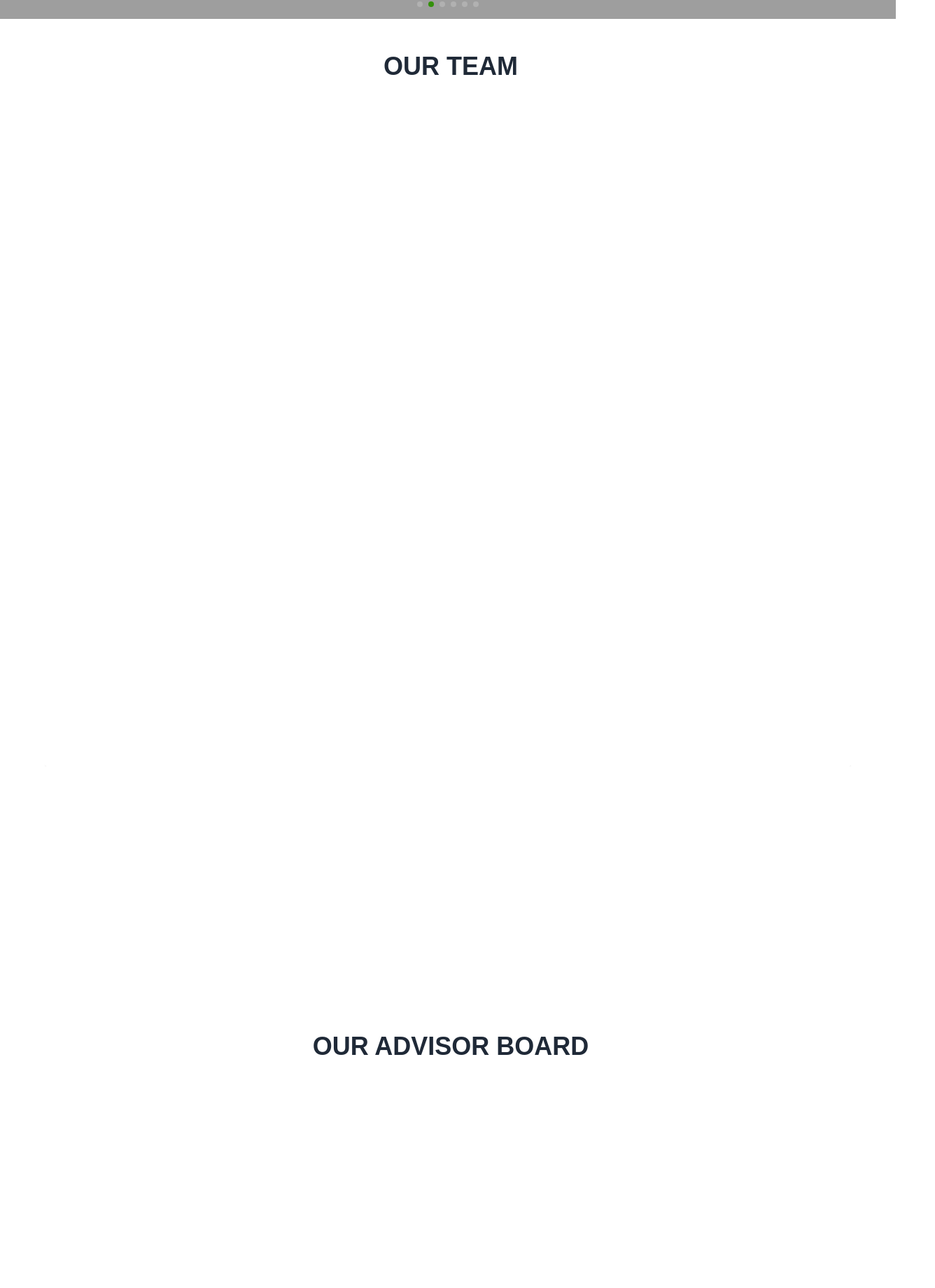
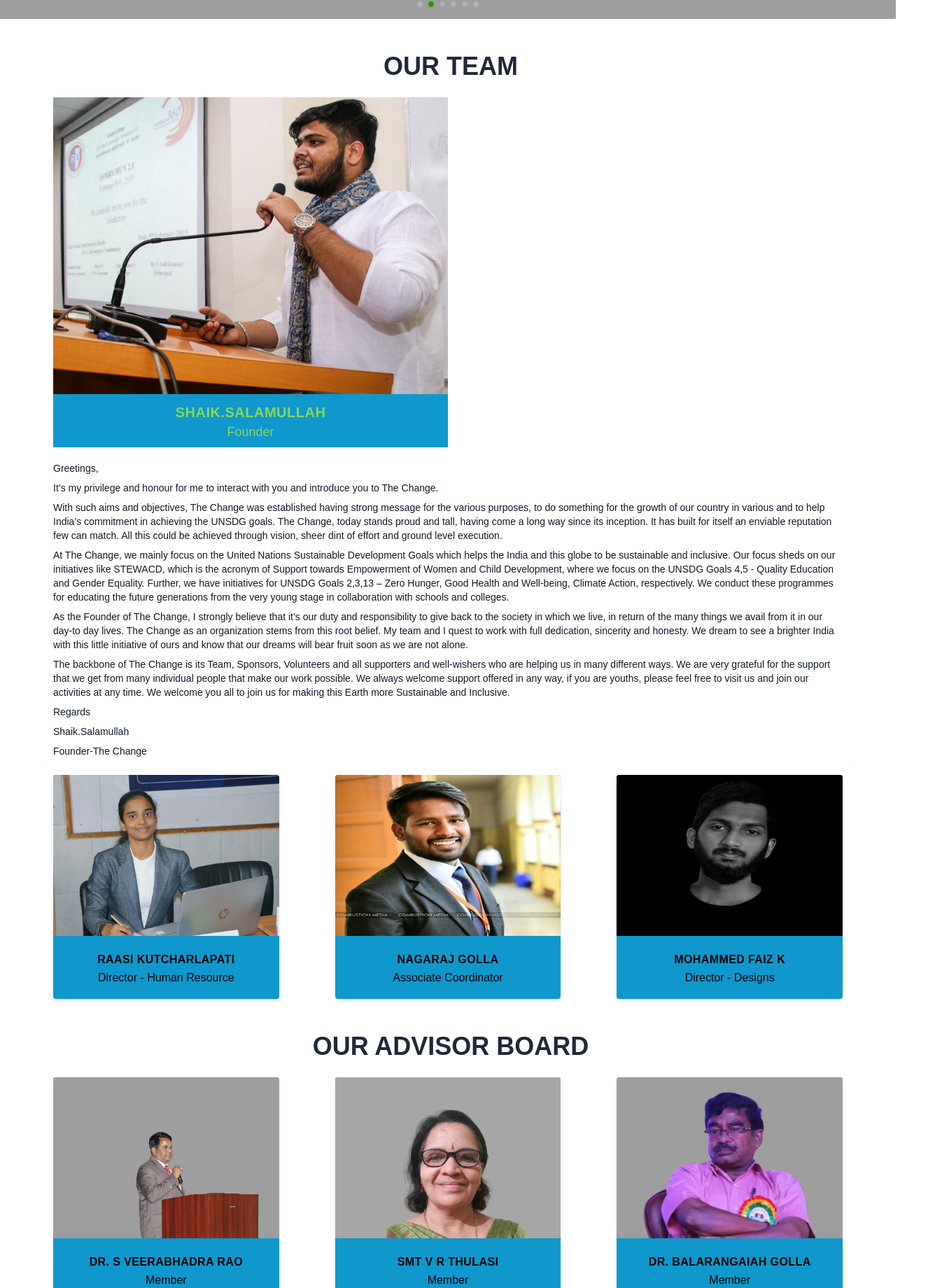
Before and after one commit to ripassorker2/Intership-project, a React (Create React App) app: page /ourteam in a window 1280 px wide. Shown: the part 895-2735 px from the top of the page at 70% size, 1336 px wide, since content can reach past the window. Built offline with nearby package versions, Linux system fonts and the light colour scheme; grey boxes are pictures that could not be loaded.

Commit message:
some change in team page

```diff
--- a/src/Pages/Home/Contact/Contact.jsx
+++ b/src/Pages/Home/Contact/Contact.jsx
@@ -13,7 +13,7 @@
 
 const Contact = () => {
   return (
-    <div className="bg-white pt-7 pb-4 shadow-lg" data-aos="fade-up">
+    <div className="bg-white pt-7 pb-4 shadow-lg">
       <div className="max-w-screen-xl mx-auto w-[90%] ">
         <div className="grid md:grid-cols-3">
           <div className="md:w-[90%]">
--- a/src/Pages/WhoAreWe/OurTeam/OurTeam.jsx
+++ b/src/Pages/WhoAreWe/OurTeam/OurTeam.jsx
@@ -19,7 +19,7 @@
                 Our team
               </h2>
               <div class=" gap-6 m-3 items-center">
-                <div class="w-full lg:w-[50%] relative" data-aos="fade-up">
+                <div class="w-full lg:w-[50%] relative">
                   <div class=" p-3 text-center bg-[#1097CC] w-full text-[#86D955] absolute bottom-0 z-50 text-xl">
                     <span class=" font-semibold uppercase tracking-wide ">
                       Shaik.Salamullah
@@ -35,7 +35,7 @@
                     />
                   </div>
                 </div>
-                <div class="w-full mt-5" data-aos="fade-left">
+                <div class="w-full mt-5">
                   <div class="">
                     <div class="text-sm text-gray-900 leading-2">
                       Greetings,
@@ -104,10 +104,7 @@
         </div>
 
         <div class="grid lg:grid-cols-3 md:grid-cols-2 lg:gap-14 gap-6 ">
-          <div
-            class="card bg-[#1097CC] duration-300   h-80 shadow-md rounded m-3 hover:shadow-xl "
-            data-aos="fade-up-right"
-          >
+          <div class="card bg-[#1097CC] duration-300   h-80 shadow-md rounded m-3 hover:shadow-xl ">
             <div class="h-3/4 w-full">
               <figure>
                 <img
@@ -128,10 +125,7 @@
               </p>
             </div>
           </div>
-          <div
-            class="card bg-[#1097CC]  duration-300  h-80 shadow-md rounded m-3 hover:shadow-xl "
-            data-aos="fade-up"
-          >
+          <div class="card bg-[#1097CC]  duration-300  h-80 shadow-md rounded m-3 hover:shadow-xl ">
             <div class="h-3/4 w-full">
               <figure>
                 <img
@@ -152,10 +146,7 @@
               </p>
             </div>
           </div>
-          <div
-            class="card bg-[#1097CC]  duration-300  h-80 shadow-md rounded m-3 hover:shadow-xl "
-            data-aos="fade-up-left"
-          >
+          <div class="card bg-[#1097CC]  duration-300  h-80 shadow-md rounded m-3 hover:shadow-xl ">
             <div class="h-3/4 w-full">
               <figure>
                 <img
@@ -182,10 +173,7 @@
           Our Advisor Board
         </h2>
         <div class="grid lg:grid-cols-3 md:grid-cols-2 lg:gap-14 gap-6 ">
-          <div
-            class="card bg-[#1097CC]  duration-300  h-80 shadow-md rounded m-3 hover:shadow-xl "
-            data-aos="zoom-out-right"
-          >
+          <div class="card bg-[#1097CC]  duration-300  h-80 shadow-md rounded m-3 hover:shadow-xl ">
             <div class="h-3/4 w-full">
               <figure>
                 <img
@@ -208,7 +196,6 @@
           <div
             class="card bg-[#1097CC]  duration-300 h-80
           shadow-md rounded m-3 hover:shadow-xl "
-            data-aos="fade-up"
           >
             <div class="h-3/4 w-full">
               <figure>
@@ -229,10 +216,7 @@
               <p class=" text-base leading-5 mt-1 ">Member</p>
             </div>
           </div>
-          <div
-            class="card bg-[#1097CC]  duration-300  h-80 shadow-md rounded m-3 hover:shadow-xl "
-            data-aos="zoom-out-left"
-          >
+          <div class="card bg-[#1097CC]  duration-300  h-80 shadow-md rounded m-3 hover:shadow-xl ">
             <div class="h-3/4 w-full">
               <figure>
                 <img
```
